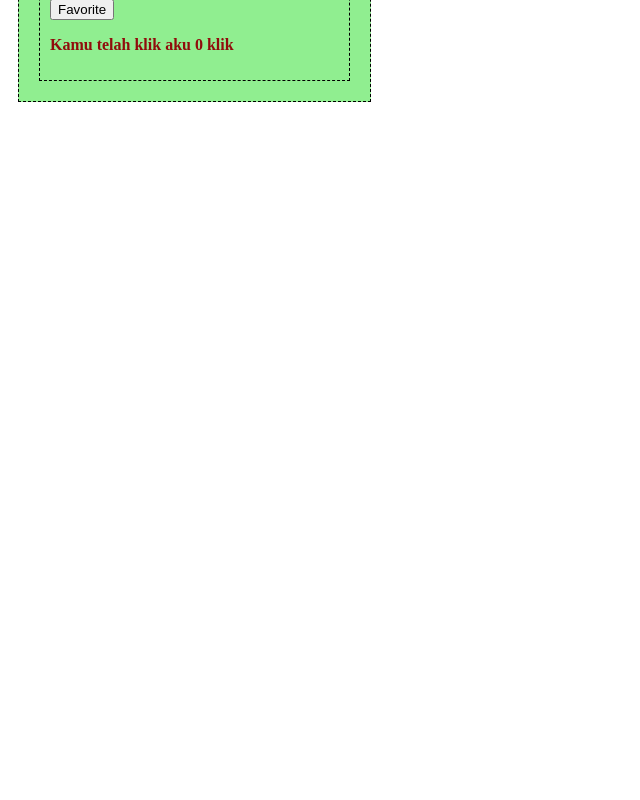
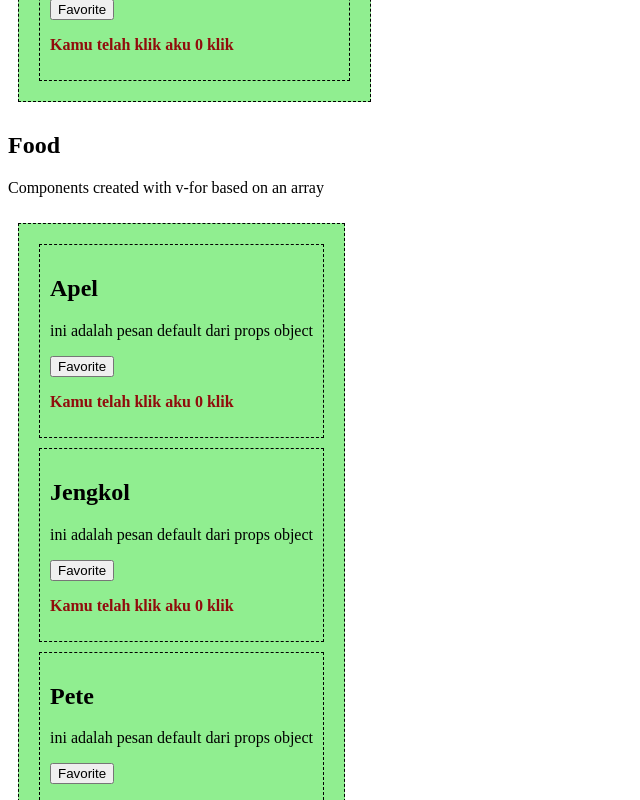
Before and after one commit to erymn/learn-vujs-w3s, a Vue app in the folder ScaleUp/firstsfc/: page / in a window 1280 px wide. Shown: the part 700-1500 px from the top of the page, without its empty margins (0-640 px from the left). Before the commit the page ends 820 px from the top, so only its background shows below. Built offline with nearby package versions, Linux system fonts and the light colour scheme.

Commit message:
Create Component Elements with v-for

```diff
--- a/ScaleUp/firstsfc/src/App.vue
+++ b/ScaleUp/firstsfc/src/App.vue
@@ -1,28 +1,37 @@
-
 <template>
   <h1>Hello World!</h1>
   <h2>{{ message }}</h2>
 
   <div id="wrapper">
-  <food-item food-name="Apel" food-desc="Apel adalah buah yang tumbuh di pohon" v-bind:is-favorite="true"/>
+    <food-item food-name="Apel" food-desc="Apel adalah buah yang tumbuh di pohon" v-bind:is-favorite="true" />
     <!-- <food-item food-name="Jeruk" food-desc="Jeruk adalah buah yang tumbuh di pohon" v-bind:is-favorite="true"/> -->
-  <food-item food-name="Jeruk" v-bind:is-favorite="true"/>
-  <food-item food-name="Kesemek" food-desc="Kesemek adalah buah yang tumbuh di pohon" v-bind:is-favorite="false"/>
+    <food-item food-name="Jeruk" v-bind:is-favorite="true" />
+    <food-item food-name="Kesemek" food-desc="Kesemek adalah buah yang tumbuh di pohon" v-bind:is-favorite="false" />
+  </div>
+
+  <br />
+  <h2>Food</h2>
+  <p>Components created with v-for based on an array</p>
+  <div id="wrapper">
+    <food-item v-for="x in foods" v-bind:food-name="x"></food-item>
   </div>
 </template>
 <style></style>
 <script>
+import FoodItem from './components/FoodItem.vue';
+
 export default {
   data() {
     return {
-        message: 'This is some text'
+      message: 'This is some text',
+      foods: ['Apel', 'Jengkol', 'Pete', 'Anggur', 'Kesemek', 'Juwet']
     }
   }
 }
 </script>
 
 <style>
-  #app > div {
+#app>div {
   border: dashed black 1px;
   display: inline-block;
   margin: 10px;
@@ -30,7 +39,7 @@
   background-color: lightgreen;
 }
 
-  #app > div:hover {
+#app>div:hover {
   cursor: pointer;
 }
 
@@ -38,7 +47,8 @@
   display: flex;
   flex-wrap: wrap;
 }
-  #wrapper > div {
+
+#wrapper>div {
   border: dashed black 1px;
   margin: 10px;
   padding: 10px;
```
Lines whose indentation alone changed are shown as unchanged.
